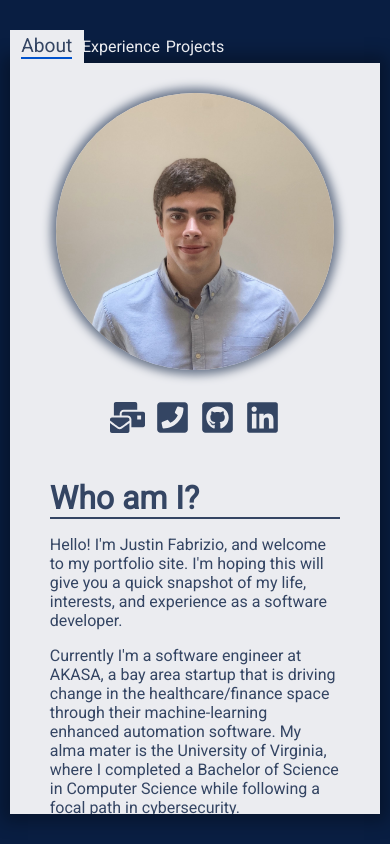
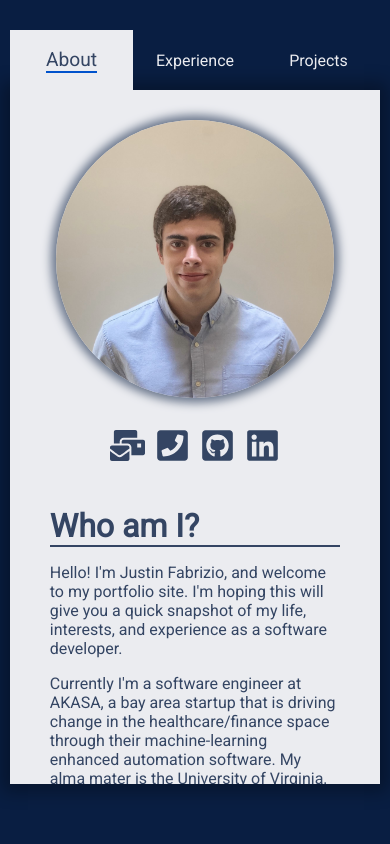
Before and after one commit to jmf5pu/portfolio, a React (Create React App) app: page / in a window 390 px wide. Built offline with nearby package versions, Linux system fonts and the light colour scheme.

Commit message:
small resolution adjustments

```diff
--- a/src/components/styles/MainWindow.module.css
+++ b/src/components/styles/MainWindow.module.css
@@ -17,5 +17,6 @@
     min-width: 100%;
     height: auto;
     overflow-y: scroll;
+    margin-bottom: 30px;
   }
 }
--- a/src/components/styles/NavBar.module.css
+++ b/src/components/styles/NavBar.module.css
@@ -5,3 +5,10 @@
   display: flex;
   flex-direction: row;
 }
+
+@media (max-width: 1000px) {
+  .parentDiv {
+    width: auto;
+    height: 12%;
+  }
+}
```
